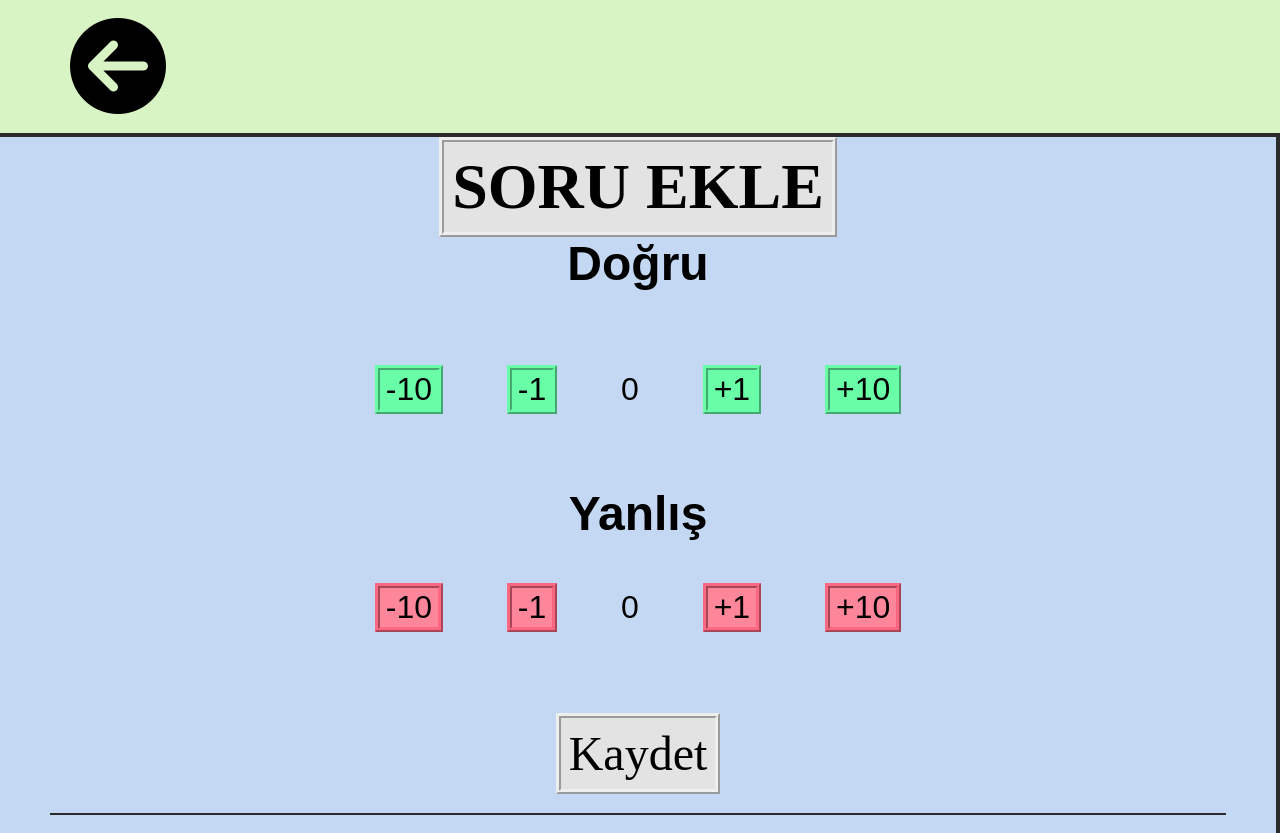
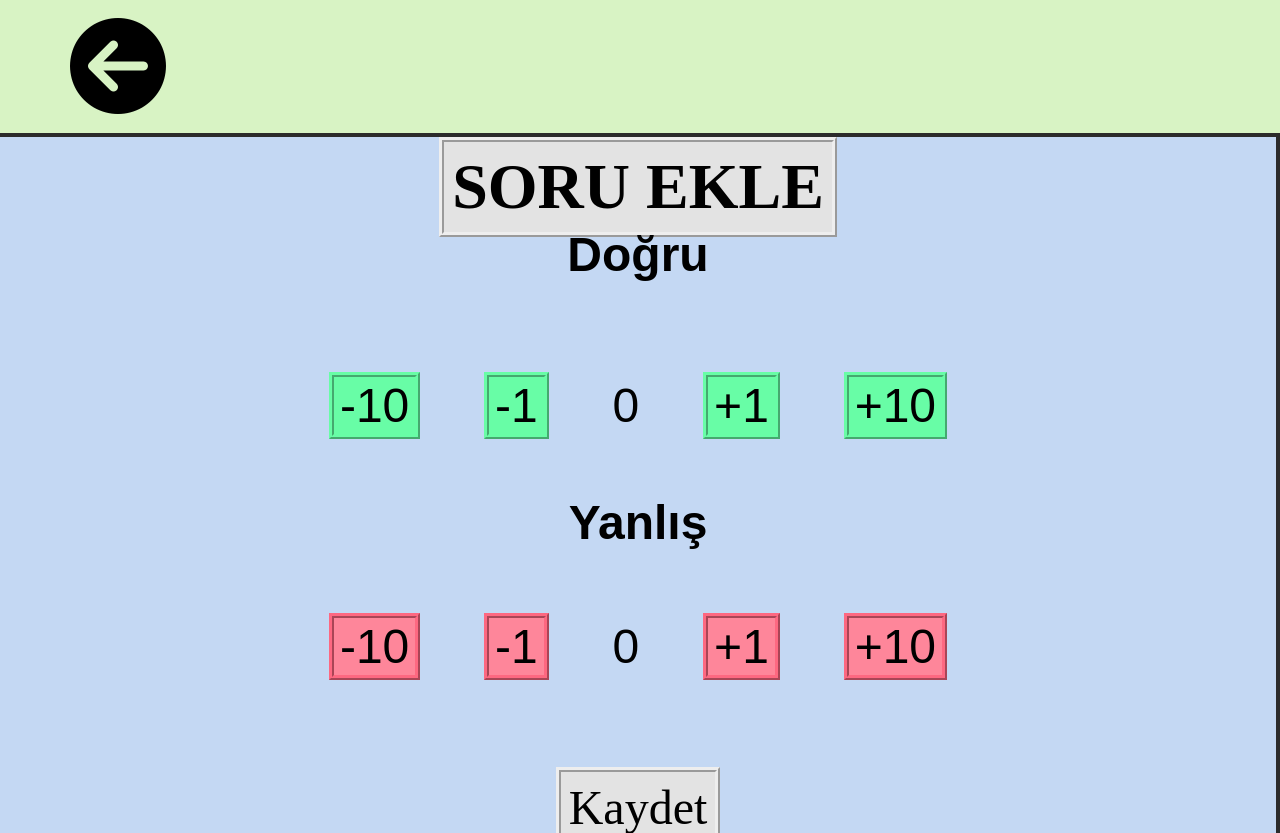
Before and after one commit to ahmetatesveltan/mentrio, a Flask app: template templates/konu.html in a window 1280 px wide. Shown: the top 833 px of the page. Run offline with Flask 3, Linux system fonts and the light colour scheme; the template is opened without the code that fills it, so the values that code supplies are empty.

Commit message:
Eleman büyütme düzenlemesi

```diff
--- a/static/css/ders.css
+++ b/static/css/ders.css
@@ -90,6 +90,7 @@ h1{
     align-content: start;
     flex: 87;
     grid-template-columns: repeat(5, 1fr);
+    grid-template-rows: repeat(10,1fr);
     grid-auto-rows: 5%;
     gap: 3%;
     padding: 5px;
--- a/static/css/konu.css
+++ b/static/css/konu.css
@@ -157,13 +157,13 @@ h1 {
 }
 
 #left-dogru-sayilar button {
-    font-size: 2rem;
+    font-size: 3rem;
     background-color: #68fda6;
     border: 5px ridge #68fda6;
 }
 
 #left-dogru-sayilar p {
-    font-size: 2rem;
+    font-size: 3rem;
 }
 
 
@@ -201,13 +201,13 @@ h1 {
 }
 
 #left-yanlis-sayilar button {
-    font-size: 2rem;
+    font-size: 3rem;
     background-color: #fe869a;
     border: 5px ridge #fd6881;
 }
 
 #left-yanlis-sayilar p {
-    font-size: 2rem;
+    font-size: 3rem;
 }
 
 
```
